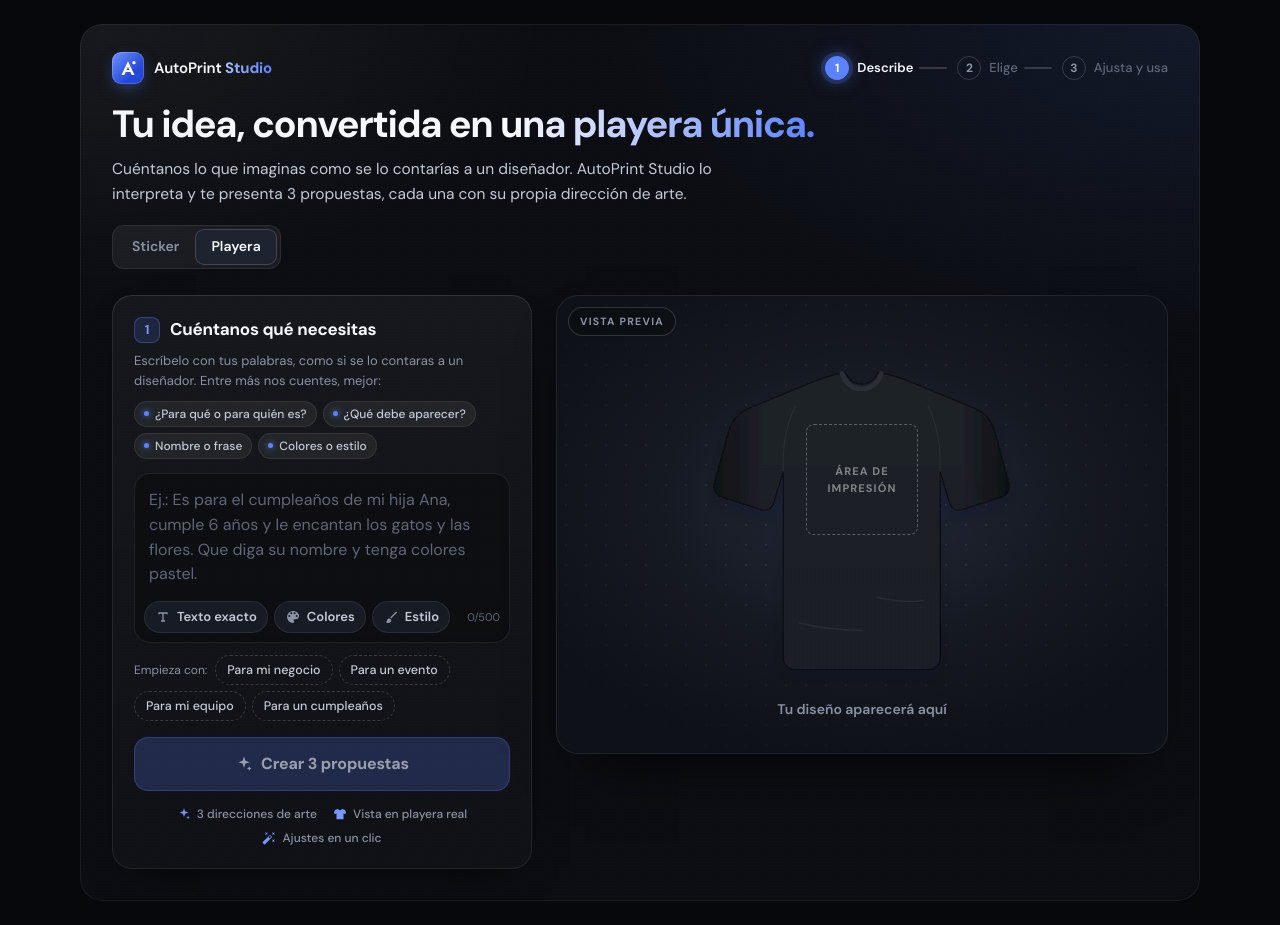
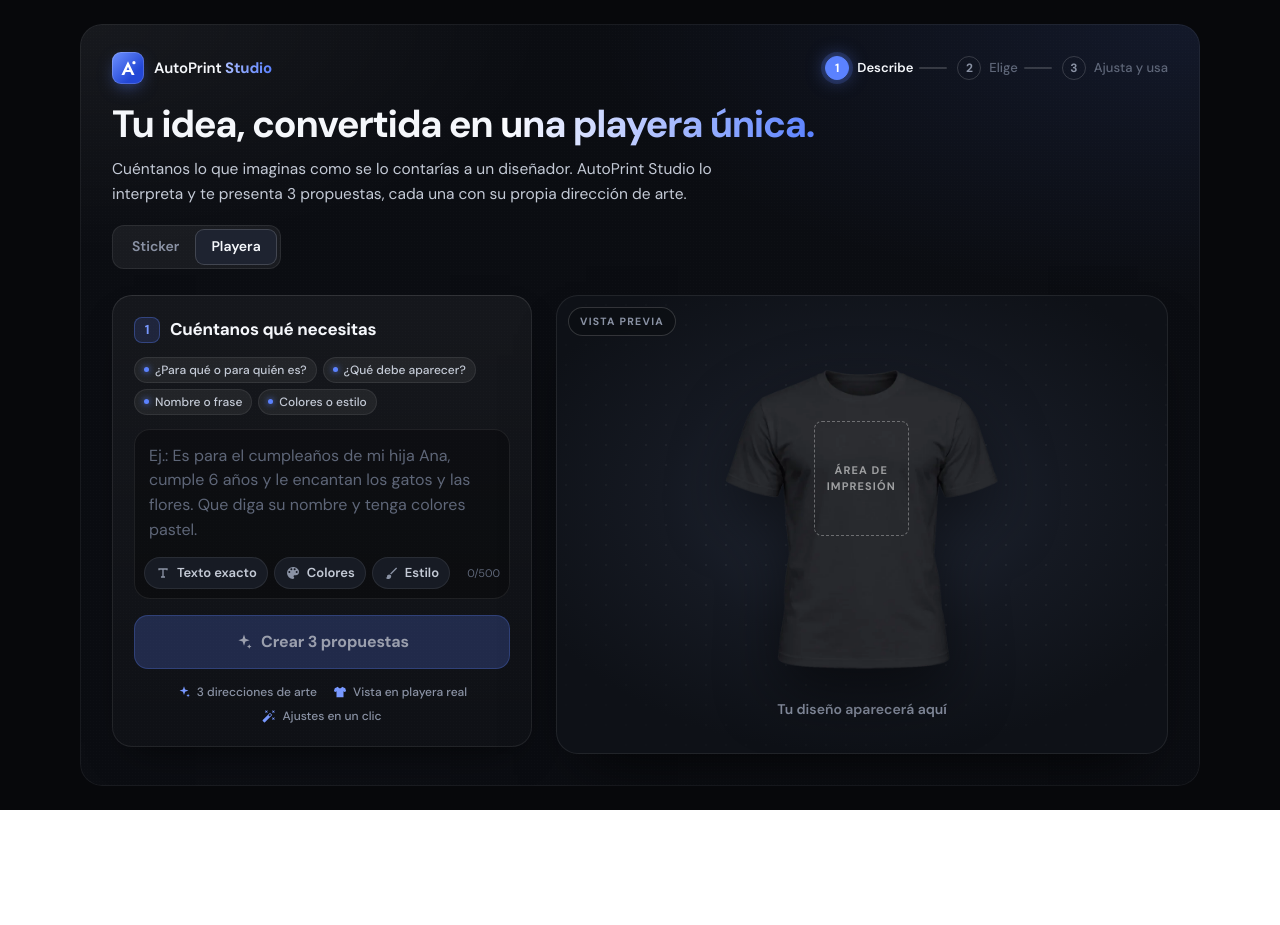
Before and after one commit to amin19971000-star/autoprint-ai-designer, a Next.js app: page / in a window 1280 px wide. Both pictures are taken after a click on the radio button "Playera". After the commit the page ends 810 px from the top, so only its background shows below. Built offline with nearby package versions, Linux system fonts and the light colour scheme.

Commit message:
Refactor page.tsx by removing STARTERS and updating height calculation
Removed unused STARTERS object and related code for starters in the form. Updated height calculation for embedded window resizing.

```diff
--- a/app/page.tsx
+++ b/app/page.tsx
@@ -25,21 +25,6 @@ type DetailPanel = "" | "texto" | "colores" | "estilo";
 const MAX_COLORS = 2;
 const MAX_TEXT = 40;
 const FAILED = "__failed__";
-
-const STARTERS: Record<DesignMode, { label: string; opener: string }[]> = {
-  sticker: [
-    { label: "Para mi negocio", opener: "Sticker para mi negocio de " },
-    { label: "Para un cumpleaños", opener: "Sticker de cumpleaños para " },
-    { label: "De mi mascota", opener: "Caricatura de mi mascota, " },
-    { label: "Para regalar", opener: "Sticker para regalarle a " },
-  ],
-  playera: [
-    { label: "Para mi negocio", opener: "Playera para mi negocio de " },
-    { label: "Para un evento", opener: "Playera para el evento de " },
-    { label: "Para mi equipo", opener: "Playera para mi equipo de " },
-    { label: "Para un cumpleaños", opener: "Playera de cumpleaños para " },
-  ],
-};
 
 const COLOR_OPTIONS: { id: string; label: string; swatch: string }[] = [
   { id: "rojo", label: "Rojo", swatch: "#E5484D" },
@@ -224,7 +209,7 @@ function StudioInner() {
     if (typeof window === "undefined" || window.parent === window) return;
     const wrap = document.querySelector(".page-wrap");
     if (!wrap) return;
-    const height = wrap.scrollHeight + 24;
+    const height = Math.ceil(wrap.getBoundingClientRect().height);
     const win = window as typeof window & { __lastSentHeight?: number };
     if (typeof win.__lastSentHeight === "number" && Math.abs(win.__lastSentHeight - height) < 8) return;
     win.__lastSentHeight = height;
@@ -327,17 +312,6 @@ function StudioInner() {
   const liveText = loading ? progressText : adjusting ? "Creando tu versión ajustada" : saved ? "Diseño agregado a tu producto" : "";
 
   // ---------- Acciones del formulario ----------
-  function applyStarter(opener: string) {
-    setPrompt(opener);
-    setError("");
-    requestAnimationFrame(() => {
-      const el = promptRef.current;
-      if (!el) return;
-      el.focus();
-      el.setSelectionRange(opener.length, opener.length);
-    });
-  }
-
   function openComposer() {
     setComposerOpen(true);
     requestAnimationFrame(() => promptRef.current?.focus({ preventScroll: isEmbedded }));
@@ -710,9 +684,6 @@ function StudioInner() {
                   Cuéntanos qué necesitas
                 </label>
               </div>
-              <p className="ap-card__help">
-                Escríbelo con tus palabras, como si se lo contaras a un diseñador. Entre más nos cuentes, mejor:
-              </p>
               <ul className="ap-guide" aria-label="Qué conviene contar">
                 <li>¿Para qué o para quién es?</li>
                 <li>¿Qué debe aparecer?</li>
@@ -781,17 +752,6 @@ function StudioInner() {
                 </div>
               </div>
 
-              {!prompt.trim() && (
-                <div className="ap-starters">
-                  <span className="ap-starters__lead">Empieza con:</span>
-                  {STARTERS[mode].map((s) => (
-                    <button key={s.label} type="button" className="ap-starter" onClick={() => applyStarter(s.opener)}>
-                      {s.label}
-                    </button>
-                  ))}
-                </div>
-              )}
-
               {showTextHint && (
                 <div className="ap-hint" role="status">
                   <span className="ap-hint__ic">
@@ -1048,9 +1008,31 @@ function StudioInner() {
                 ) : (
                   <div className="ap-empty" aria-hidden={loading ? "true" : undefined}>
                     {mode === "playera" ? (
-                      <div className="ap-tee ap-tee--ghost">
-                        <TeeSvg dark />
-                        {!loading && <span className="ap-tee__area">Área de impresión</span>}
+                      <div className="ap-mock ap-mock--ghost">
+                        {photoFailed.negra ? (
+                          <TeeSvg dark />
+                        ) : (
+                          // eslint-disable-next-line @next/next/no-img-element
+                          <img
+                            className="ap-mock__photo"
+                            src={SHIRTS.negra.photo}
+                            alt=""
+                            onError={() => setPhotoFailed((cur) => ({ ...cur, negra: true }))}
+                          />
+                        )}
+                        {!loading && (
+                          <span
+                            className="ap-mock__guide"
+                            style={{
+                              left: `${SHIRT_PRINT.x}%`,
+                              top: `${SHIRT_PRINT.y}%`,
+                              width: `${SHIRT_PRINT.w}%`,
+                              height: `${SHIRT_PRINT.h}%`,
+                            }}
+                          >
+                            Área de impresión
+                          </span>
+                        )}
                       </div>
                     ) : (
                       <div className="ap-stk-ghost">
@@ -1336,7 +1318,15 @@ function StudioInner() {
         }
         .ap-shell.is-embedded {
           padding: 0;
-          background: transparent;
+          background: #0b0d12;
+        }
+        html:has(.ap-shell.is-embedded),
+        body:has(.ap-shell.is-embedded) {
+          background: #0b0d12 !important;
+        }
+        .is-embedded .ap-studio {
+          border-radius: 0;
+          box-shadow: none;
         }
         .ap-shell *,
         .ap-shell *::before,
@@ -2427,6 +2417,29 @@ function StudioInner() {
           aspect-ratio: 1 / 1;
           animation: apPop 0.45s cubic-bezier(0.2, 0.8, 0.2, 1) both;
           filter: drop-shadow(0 30px 40px rgba(0, 0, 0, 0.55));
+        }
+        .ap-mock--ghost {
+          animation: none;
+          filter: drop-shadow(0 24px 30px rgba(0, 0, 0, 0.5));
+        }
+        .ap-empty > .ap-mock--ghost {
+          flex: 1 1 auto;
+          height: auto;
+          min-height: 0;
+        }
+        .ap-mock__guide {
+          position: absolute;
+          display: grid;
+          place-items: center;
+          padding: 6px;
+          border: 1.5px dashed rgba(255, 255, 255, 0.32);
+          border-radius: 8px;
+          font-size: 11px;
+          font-weight: 700;
+          letter-spacing: 0.1em;
+          text-transform: uppercase;
+          text-align: center;
+          color: rgba(255, 255, 255, 0.55);
         }
         .ap-mock__photo,
         .ap-mock > svg {
```
